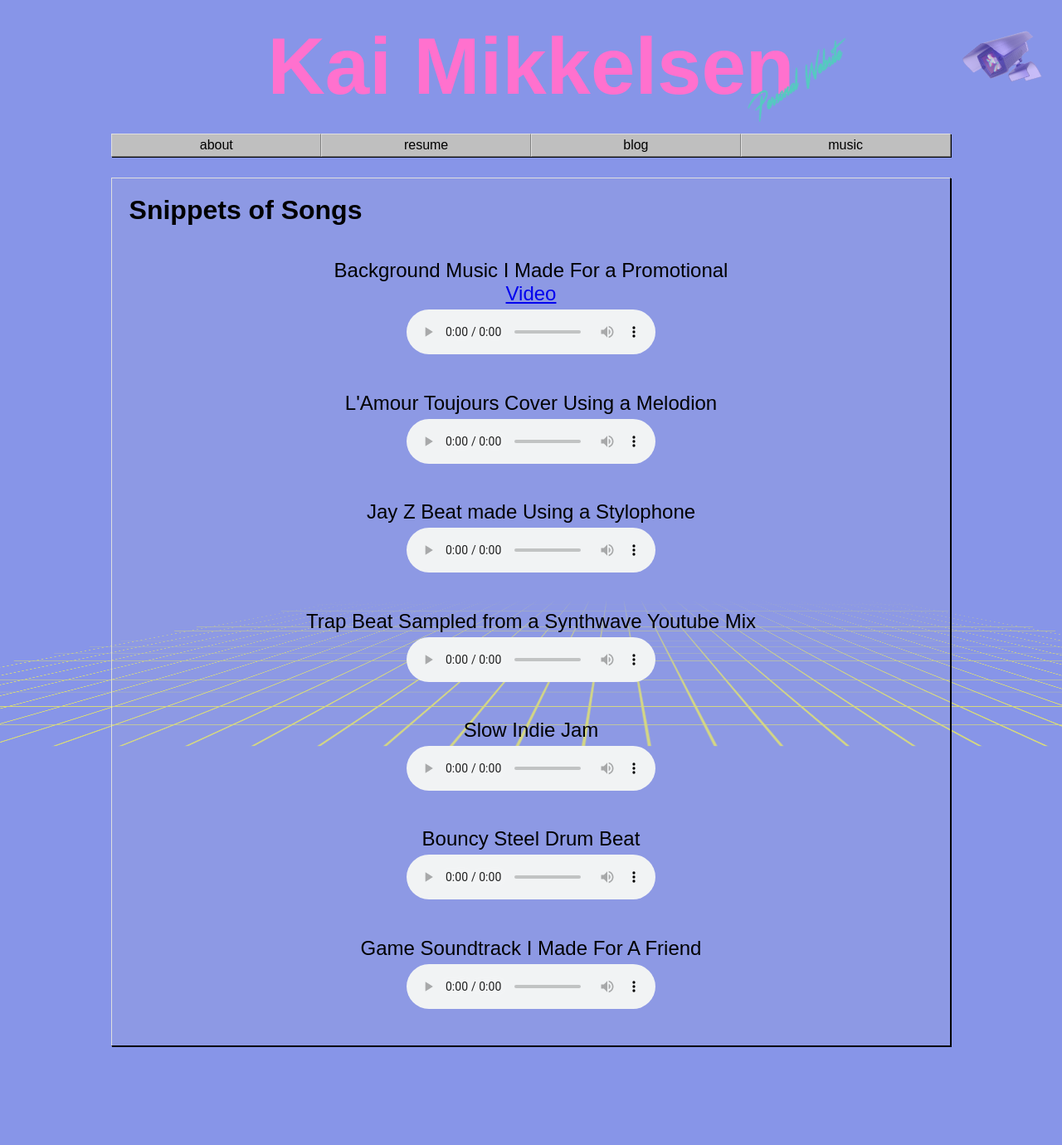
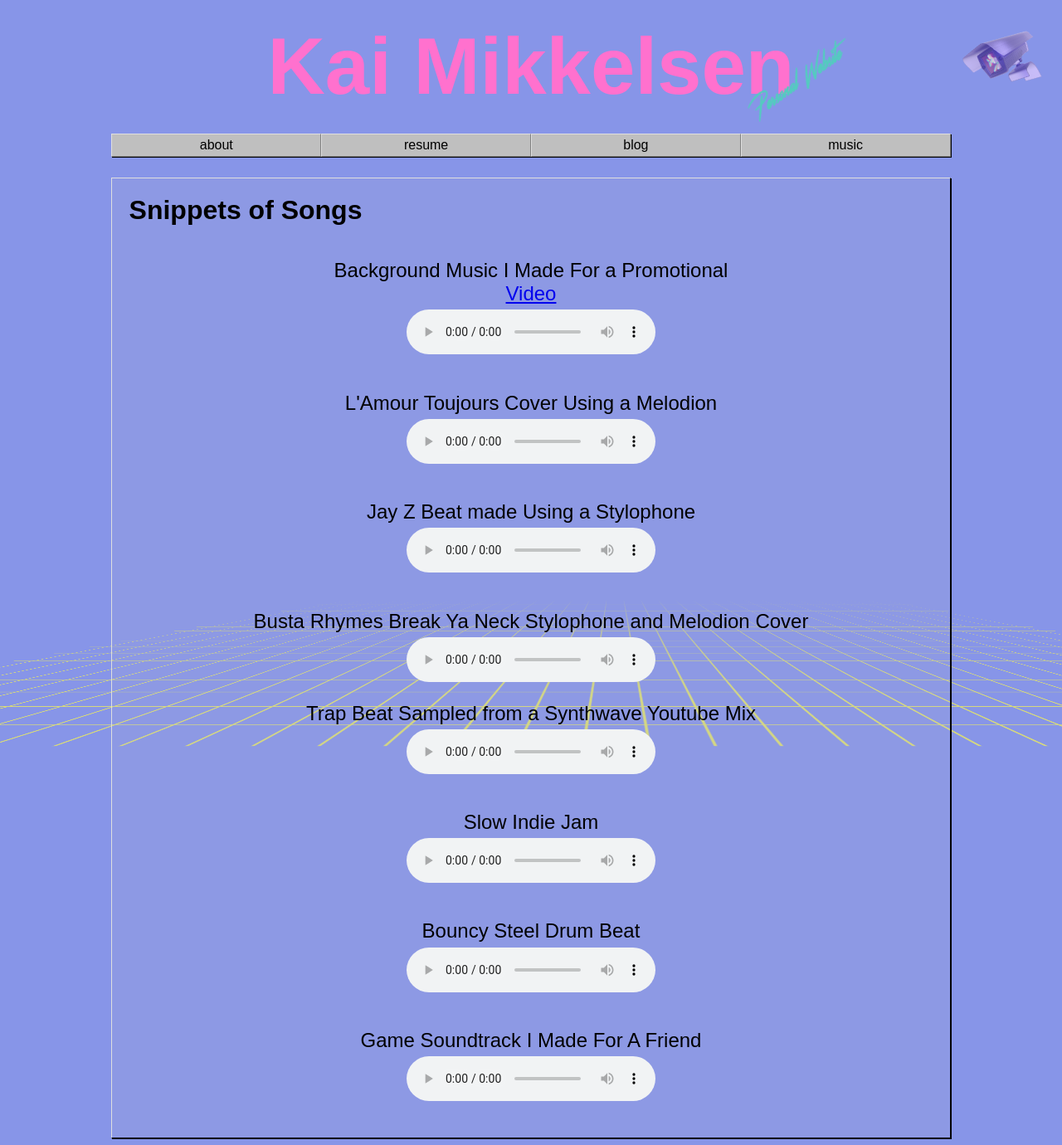
Before and after one commit to KaiMikkelsen/KaiMikkelsen.github.io, a Jekyll site: the page built from Pages/music.html, in a window 1280 px wide. Shown: the whole page at 83% size. Built offline with Jekyll 4.4.1, drawn with Linux system fonts in a browser that asks for light colours; before the commit the page ends 1269 px from its top, so only the background shows below that.

Commit message:
Added break y aneck on stylophone song

```diff
--- a/Pages/music.html
+++ b/Pages/music.html
@@ -46,6 +46,17 @@ layout: default
 </div>
 
 
+<div class="songclass">
+
+    <h7>Busta Rhymes Break Ya Neck Stylophone and Melodion Cover </h7>
+
+
+<audio controls>
+    <source src="/Songs/Break Ya Neck Stylophone.mp3">
+    Your browser does not support the audio element.
+</audio>
+
+
 
                 <div class="songclass">
 
```
Also changed, not shown: 3 other files.
